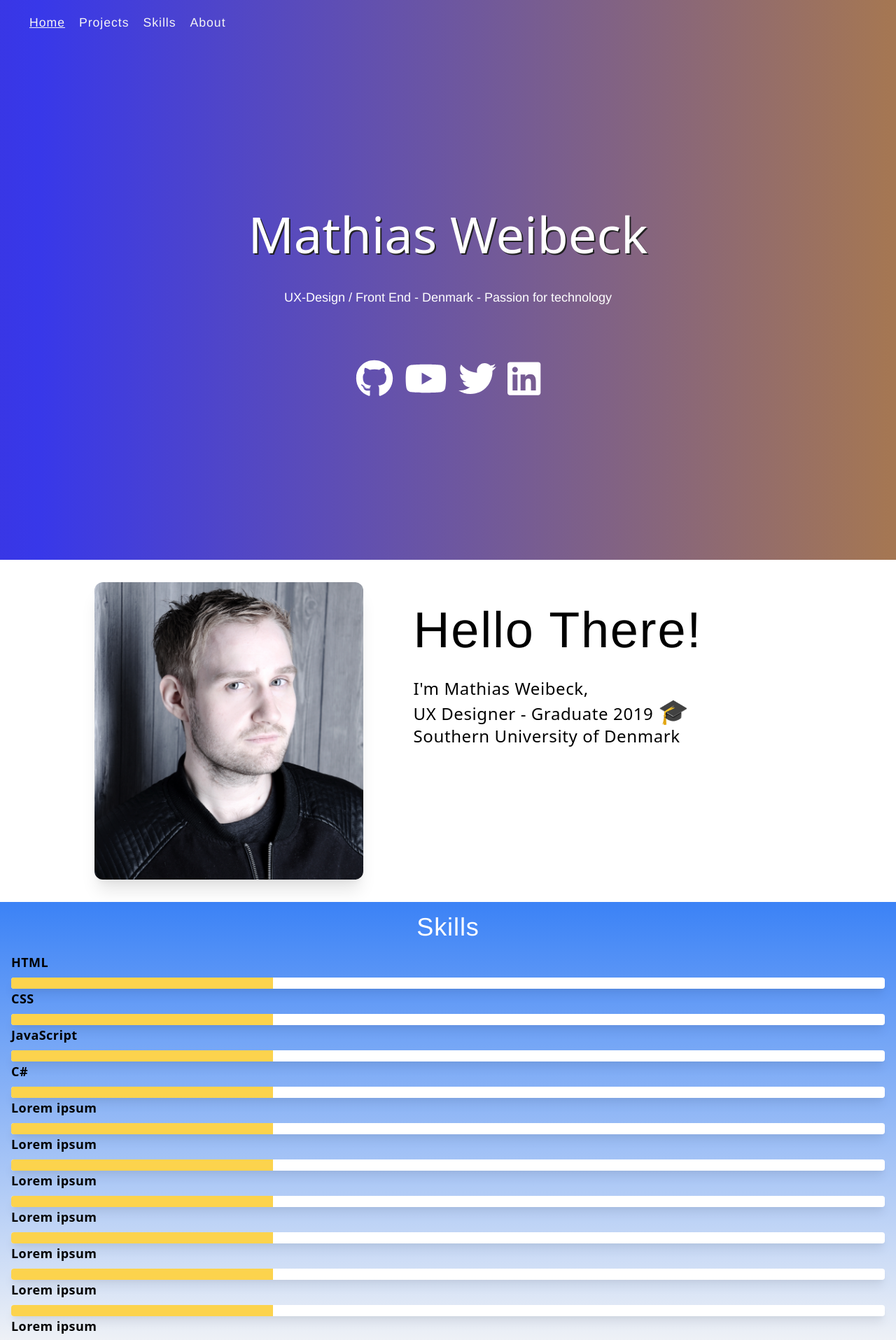
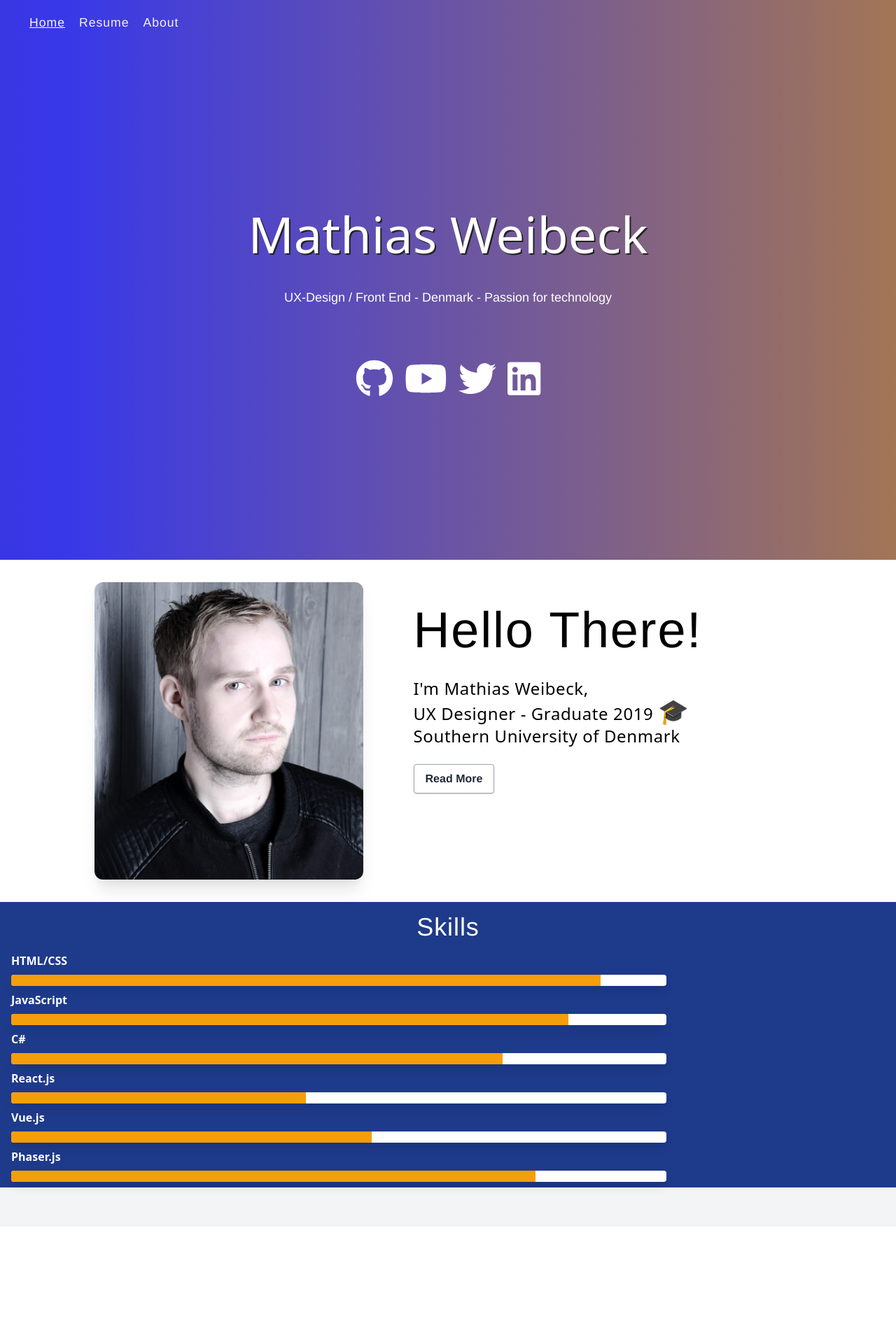
Before and after one commit to Weibeck/Portfolio, a Vue app: page / in a window 1280 px wide. Shown: the top 1915 px of the page at 70% size. After the commit the page ends 1753 px from the top, so only its background shows below. Built offline with nearby package versions, Linux system fonts and the light colour scheme.

Commit message:
Completed ProgressBar Component

```diff
--- a/src/App.vue
+++ b/src/App.vue
@@ -22,8 +22,7 @@ export default {
       return {
         menuItems: [
           {title: "Home", link: "/"},
-          {title: "Projects", link: "/projects"},
-          {title: "Skills", link: "/skills"},
+          {title: "Resume", link: "/resume"},
           {title: "About", link: "/about"},
         ],
         atTopOfPage: true
@@ -35,7 +34,7 @@ beforeMount () {
 
 methods: {
     handleScroll(){
-        if(window.pageYOffset>500){
+        if(window.pageYOffset>900){
             if(this.atTopOfPage) this.atTopOfPage = false
         }else{
             if(!this.atTopOfPage) this.atTopOfPage = true
--- a/src/components/ProgressBar.vue
+++ b/src/components/ProgressBar.vue
@@ -1,13 +1,13 @@
 <template lang="">
 <div class="row-span-1 w-auto h-auto">
 
-<p class="font-sans tracking-wide w-auto text-left text-lg font-semibold">
+<p class="font-sans w-auto text-left text-base font-semibold">
 {{skill}}
 </p>
 
-<div class="relative pt-2">
+<div class="relative pt-2 w-3/4 py-2">
   <div class="overflow-hidden h-4 text-xs flex rounded bg-white shadow-lg">
-    <div style="width: 30%" class="shadow-none flex flex-col text-center whitespace-nowrap text-white justify-center bg-yellow-300">
+    <div :style="style" class="shadow-none flex flex-col text-center whitespace-nowrap text-white justify-center bg-yellow-500">
     </div>
   </div>
 </div>
@@ -16,16 +16,24 @@
 
 <script>
 export default {
-    props: ['skill'],
+    props: [
+        'skill',
+        'percent'
+        ],
 
     data(){
         return{
-
+            style: {
+                'width': this.percent
+            }
         }
     }
 }
 </script>
 
-<style lang="">
+<style lang="scss">
+.percent-class{
+    width: var(--width);
+}
 
 </style>
--- a/src/router/index.js
+++ b/src/router/index.js
@@ -1,8 +1,6 @@
 import { createWebHistory, createRouter } from "vue-router";
 import Home from "/src/view/Home.vue";
 import About from "/src/view/About.vue";
-import Projects from "/src/view/Projects.vue";
-import Skills from "/src/view/Skills.vue";
 import Resume from "/src/view/Resume.vue";
 
 const routes = [
@@ -17,20 +15,10 @@ const routes = [
     component: About,
   },
   {
-    path: "/projects",
-    name: "Projects",
-    component: Projects,
-  },
-  {
-    path: "/skills",
-    name: "Skills",
-    component: Skills,
-  },
-  {
     path: "/resume",
     name: "Resume",
     component: Resume,
-  },
+  }
 ];
 
 const router = createRouter({
--- a/src/view/Home.vue
+++ b/src/view/Home.vue
@@ -39,7 +39,7 @@
 </div>
 
 <div class="item bg-gray-100">
-<div class="container mx-auto px-4 bg-white">
+<div class="container mx-auto px-4 bg-white shadow-lg">
 <div class="grid grid-rows-3 grid-flow-col gap-4">
 <div class="row-span-3 py-8 pl-16">
 <img class="rounded-xl mx-auto shadow-xl" :src="CvImage" alt="" width="384" height="512">
@@ -61,26 +61,42 @@
         Southern University of Denmark
       </p>
     </blockquote>
+
+<div class="pt-6">
+ <button class="bg-white hover:bg-gray-100 text-gray-800 font-semibold py-2 px-4 border border-gray-400 rounded shadow">
+  <a href="/about"> Read More</a>
+</button>
+</div>
+
 </div>
 </div>
 
 </div>
-<div class="container mx-auto px-4 bg-gradient-to-b from-blue-500">
-<h3 class="font-medium tracking-wide text-center text-4xl py-4 text-white">Skills</h3>
+<div class="container mx-auto px-4 bg-blue-900 justify-center text-white">
 
-<ProgressBar skill='HTML'></ProgressBar>
-<ProgressBar skill='CSS'></ProgressBar>
-<ProgressBar skill='JavaScript'></ProgressBar>
-<ProgressBar skill='C#'></ProgressBar>
-<ProgressBar skill='Lorem ipsum'></ProgressBar>
-<ProgressBar skill='Lorem ipsum'></ProgressBar>
-<ProgressBar skill='Lorem ipsum'></ProgressBar>
-<ProgressBar skill='Lorem ipsum'></ProgressBar>
-<ProgressBar skill='Lorem ipsum'></ProgressBar>
-<ProgressBar skill='Lorem ipsum'></ProgressBar>
-<ProgressBar skill='Lorem ipsum'></ProgressBar>
+
+<h3 class="font-medium tracking-wide text-center text-4xl py-4">Skills</h3>
+
+
+<ProgressBar skill='HTML/CSS' percent="90%"></ProgressBar>
+<ProgressBar skill='JavaScript' percent="85%"></ProgressBar>
+<ProgressBar skill='C#' percent="75%"></ProgressBar>
+<ProgressBar skill='React.js' percent="45%"></ProgressBar>
+<ProgressBar skill='Vue.js' percent="55%"></ProgressBar>
+<ProgressBar skill='Phaser.js' percent="80%"></ProgressBar>
+
+
 </div>
+
+
+<div class="container mx-auto px-4 pt-14">
+
+<p> </p>
+
 </div>
+
+</div>
+
 
 
 </template>
--- a/src/view/Projects.vue
+++ /dev/null
@@ -1,15 +0,0 @@
-<template>
-    <div class="pt-72">
-       <div class="bg-red-100 border border-red-400 text-red-700 px-4 py-3 rounded flex" role="alert">
-  <strong class="font-bold">Projects goes here</strong>
-</div>
-    </div>
-</template>
-<script>
-export default {
-
-}
-</script>
-<style lang="">
-
-</style>
--- a/src/view/Skills.vue
+++ /dev/null
@@ -1,16 +0,0 @@
-<template>
-
-   <div class="pt-72">
-              <div class="bg-red-100 border border-red-400 text-red-700 px-4 py-3 rounded relative" role="alert">
-  <strong class="font-bold">Skills goes here</strong>
-</div>
-    </div>
-</template>
-<script>
-export default {
-
-}
-</script>
-<style lang="">
-
-</style>
```
